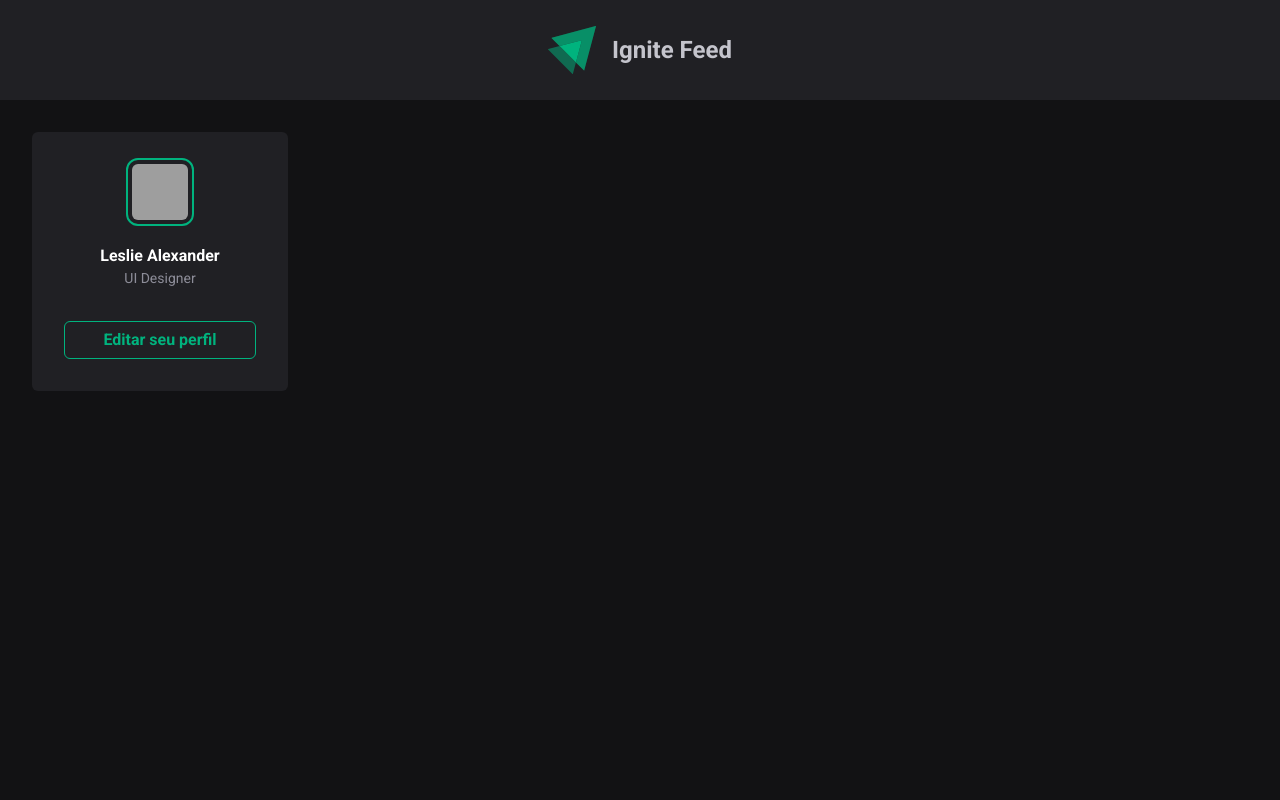
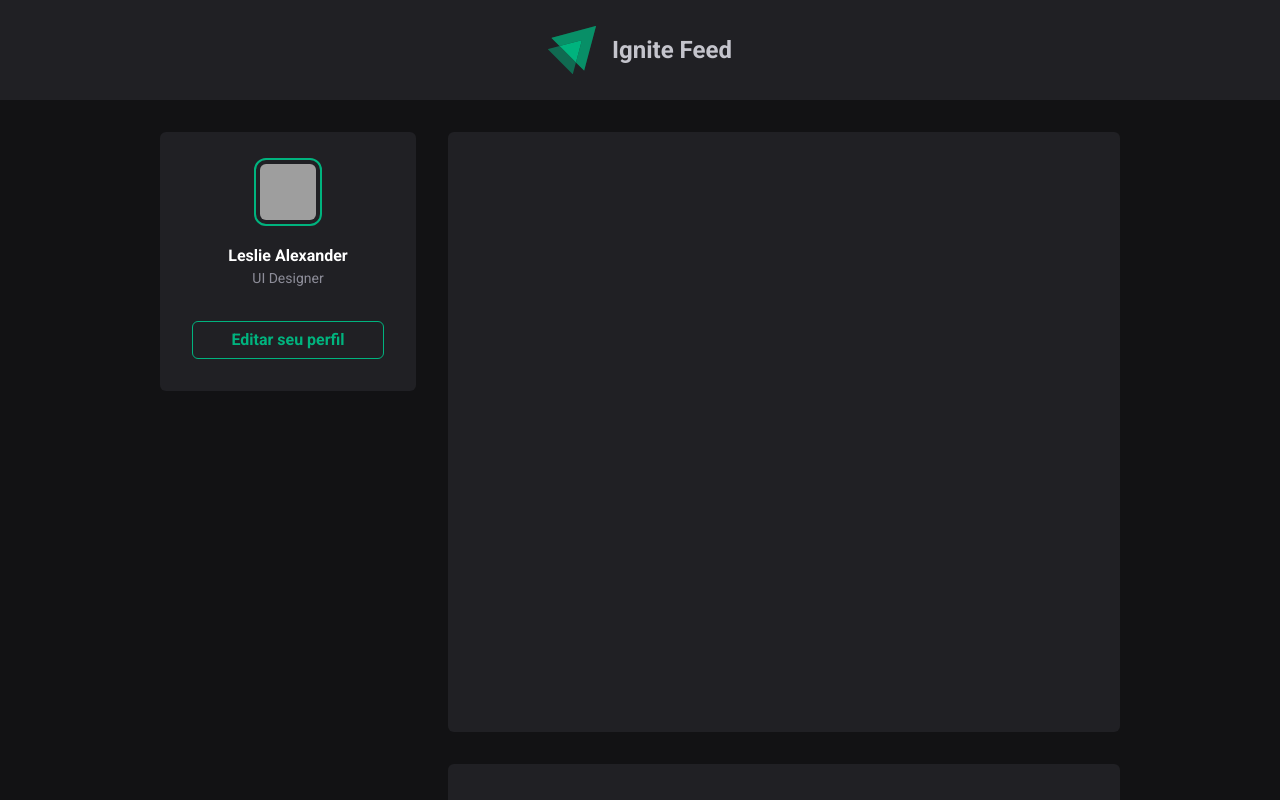
Before and after one commit to romulmelo/rocketseat-ignite-feed, a React (Vite) app: page / in a window 1280 px wide. Shown: the top 800 px of the page. Built offline with nearby package versions, Linux system fonts and the light colour scheme; grey boxes are pictures that could not be loaded.

Commit message:
feat: add Feed component

```diff
--- a/src/App.tsx
+++ b/src/App.tsx
@@ -1,3 +1,4 @@
+import Feed from "./components/Feed"
 import Header from "./components/Header"
 import Sidebar from "./components/Sidebar"
 
@@ -5,7 +6,13 @@ function App() {
   return (
     <>
       <Header />
-      <Sidebar />
+      <div
+        id="content"
+        className="mx-auto flex max-w-5xl flex-col gap-8 p-8 md:flex-row"
+      >
+        <Sidebar />
+        <Feed />
+      </div>
     </>
   )
 }
--- /dev/null
+++ b/src/components/Feed/index.tsx
@@ -0,0 +1,11 @@
+function Feed() {
+  return (
+    <main className="flex flex-1 flex-col gap-8">
+      {Array.from({ length: 8 }).map((_, index) => {
+        return <div key={index} className="h-[37.5rem] rounded-md bg-gray-2" />
+      })}
+    </main>
+  )
+}
+
+export default Feed
--- a/src/components/Sidebar/index.tsx
+++ b/src/components/Sidebar/index.tsx
@@ -2,7 +2,7 @@ import Avatar from "../Avatar"
 
 function Sidebar() {
   return (
-    <aside className="mx-8 my-8 flex-1 rounded-md bg-gray-2 px-8 md:max-w-[16rem]">
+    <aside className="h-min flex-1 rounded-md bg-gray-2 px-8 md:sticky md:top-8 md:max-w-[16rem]">
       <div className="flex items-center justify-center gap-6 py-8 md:flex-col">
         <Avatar
           src="https://images.unsplash.com/photo-1573497019418-b400bb3ab074?ixlib=rb-1.2.1&ixid=MnwxMjA3fDB8MHxwaG90by1wYWdlfHx8fGVufDB8fHx8&auto=format&fit=crop&w=56&h=56&q=80"
```
